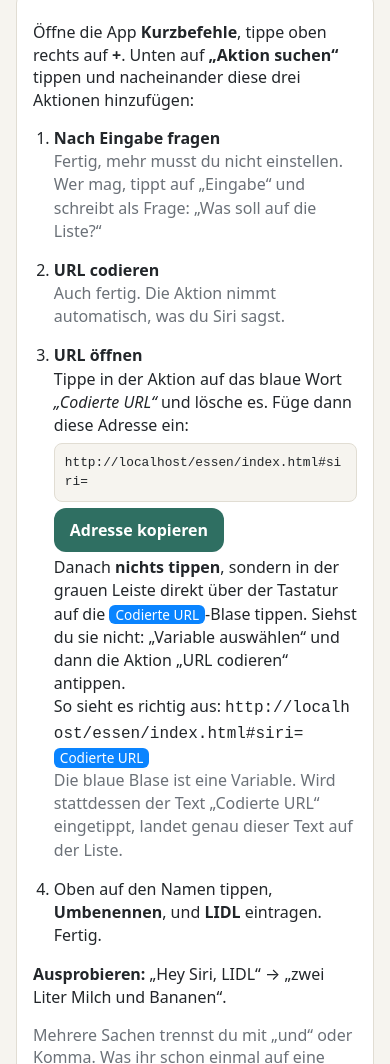
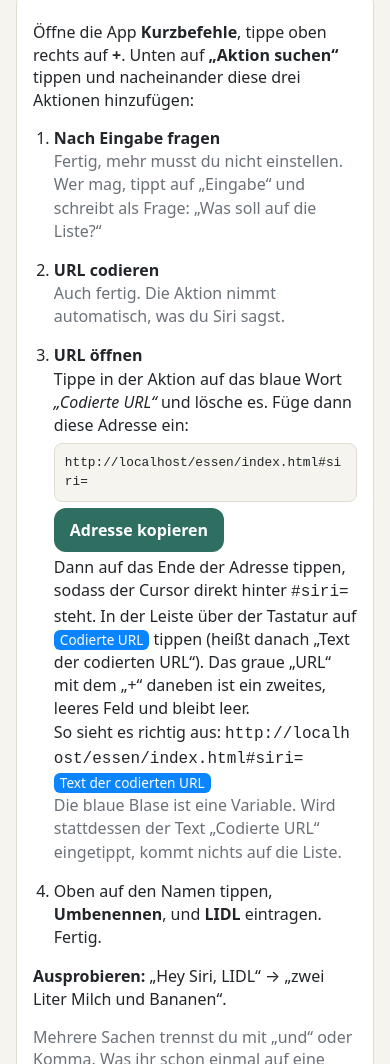
Before and after one commit to zfb4bkd5jt-netizen/Familie, a plain HTML site: page essen/siri.html in a window 390 px wide. Shown: the part 306-1370 px from the top of the page. Drawn offline with Linux system fonts and the light colour scheme.

Commit message:
Siri-Anleitung: Schritt 3 wie auf dem iPhone beschreiben
Co-Authored-By: Claude Opus 5.5 <noreply@anthropic.com>
Claude-Session: https://claude.ai/code/session_012gHBVkejV41dr8JSkA6Ch5

```diff
--- a/essen/siri.html
+++ b/essen/siri.html
@@ -43,9 +43,9 @@
         <li><strong>URL öffnen</strong><br>
           Tippe in der Aktion auf das blaue Wort <em>„Codierte URL“</em> und lösche es. Füge dann diese Adresse ein:
           <div class="feld"><code id="einfach-url"></code><button class="knopf" data-kopieren="einfach-url">Adresse kopieren</button></div>
-Danach <strong>nichts tippen</strong>, sondern in der grauen Leiste direkt über der Tastatur auf die <span class="blase">Codierte URL</span>-Blase tippen. Siehst du sie nicht: „Variable auswählen“ und dann die Aktion „URL codieren“ antippen.<br>
-          So sieht es richtig aus: <code id="beispiel"></code><span class="blase">Codierte URL</span><br>
-          <span class="leise">Die blaue Blase ist eine Variable. Wird stattdessen der Text „Codierte URL“ eingetippt, landet genau dieser Text auf der Liste.</span></li>
+Dann auf das Ende der Adresse tippen, sodass der Cursor direkt hinter <code>#siri=</code> steht. In der Leiste über der Tastatur auf <span class="blase">Codierte URL</span> tippen (heißt danach „Text der codierten URL“). Das graue „URL“ mit dem „+“ daneben ist ein zweites, leeres Feld und bleibt leer.<br>
+          So sieht es richtig aus: <code id="beispiel"></code><span class="blase">Text der codierten URL</span><br>
+          <span class="leise">Die blaue Blase ist eine Variable. Wird stattdessen der Text „Codierte URL“ eingetippt, kommt nichts auf die Liste.</span></li>
         <li>Oben auf den Namen tippen, <strong>Umbenennen</strong>, und <strong class="name">LIDL</strong> eintragen. Fertig.</li>
       </ol>
       <p><strong>Ausprobieren:</strong> „Hey Siri, <span class="name">LIDL</span>“ → „zwei Liter Milch und Bananen“.</p>
```
